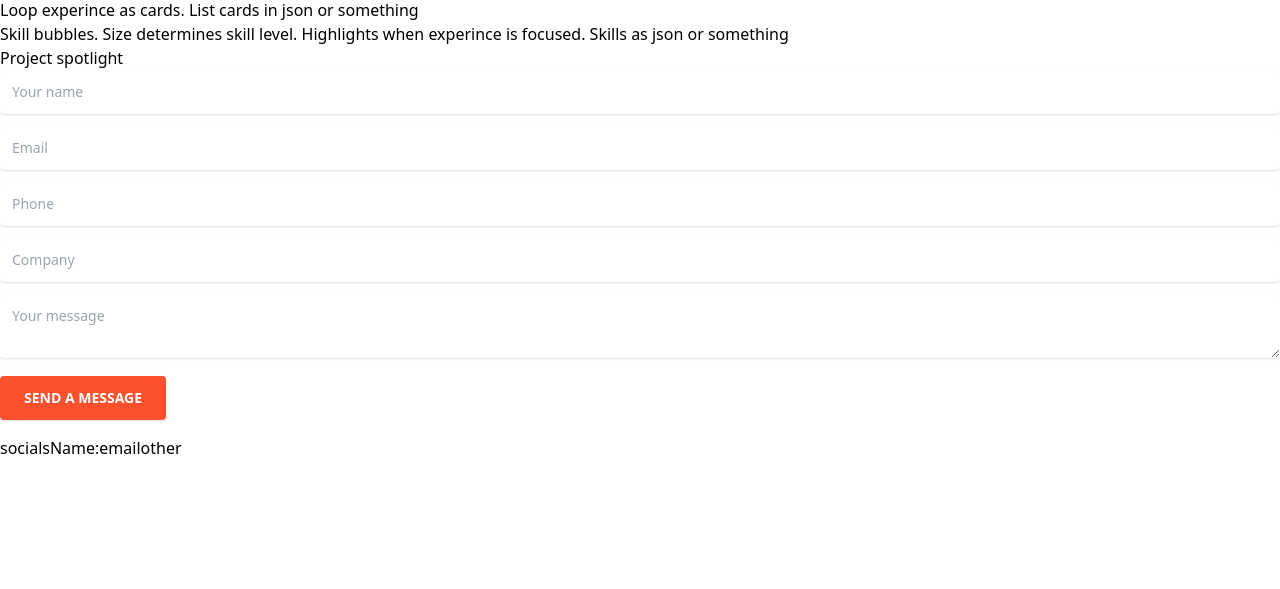
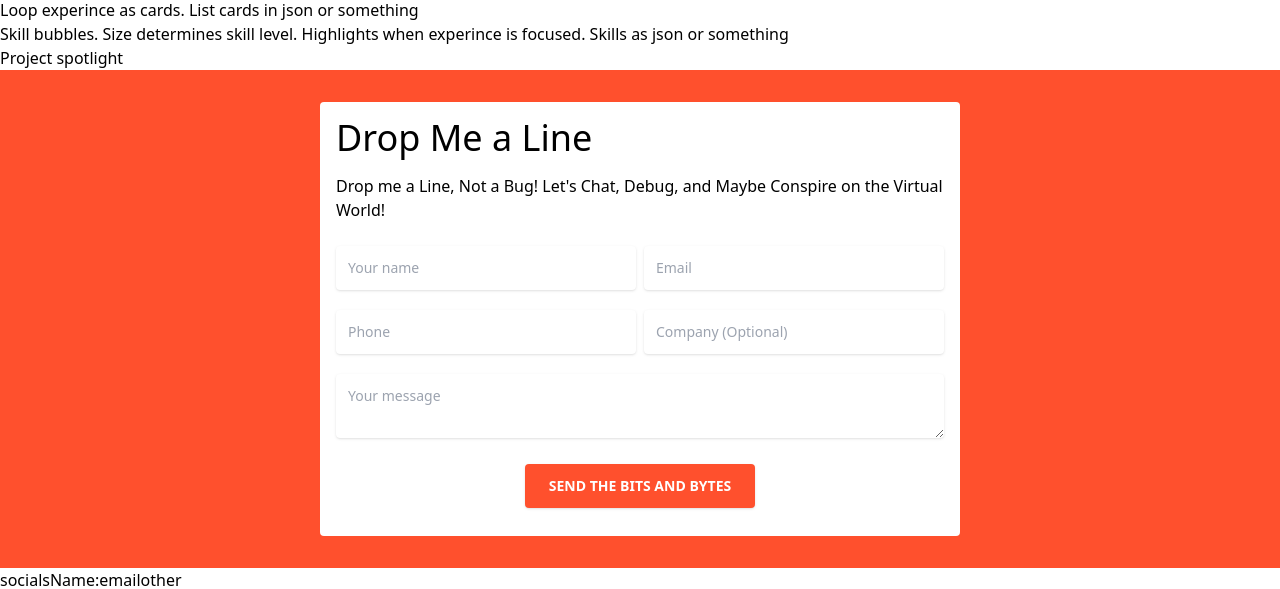
Before and after one commit to OliveSerg/personalsite-OliveSerg, a React (Vite) app in the folder frontend/: page / in a window 1280 px wide. Shown: the part 314-903 px from the top of the page. Before the commit the page ends 800 px from the top, so only its background shows below. Built offline with nearby package versions, Linux system fonts and the light colour scheme; no server answers.

Commit message:
Style form and add content

```diff
--- a/frontend/src/App.tsx
+++ b/frontend/src/App.tsx
@@ -51,8 +51,15 @@ function App() {
 				</p>
 			</div>
 			<div className="projects">Project spotlight</div>
-			<div className="call-to-action">
-				<ContactForm />
+			<div className="bg-scarlet-500 grid grid-cols-1 justify-items-center p-8">
+				<div className="max-w-screen-sm w-full p-4 bg-white rounded">
+					<h3 className="text-4xl mb-4">Drop Me a Line</h3>
+					<p className="mb-6">
+						Drop me a Line, Not a Bug! Let's Chat, Debug, and Maybe
+						Conspire on the Virtual World!
+					</p>
+					<ContactForm />
+				</div>
 			</div>
 			<footer>
 				<span>socials</span>
--- a/frontend/src/features/contactform/contact-form.tsx
+++ b/frontend/src/features/contactform/contact-form.tsx
@@ -17,6 +17,7 @@ const ContactForm = () => {
 
 	return (
 		<form
+			className="grid grid-cols-2 gap-2"
 			action={import.meta.env.VITE_API_URL + "contact"}
 			onSubmit={handleSubmit(onSubmit)}
 			method="POST">
@@ -28,7 +29,7 @@ const ContactForm = () => {
 				className="hidden"
 				{...register("contact_me")}
 			/>
-			<div className="pt-0 mb-3">
+			<div className="mb-3">
 				<input
 					type="text"
 					placeholder="Your name"
@@ -47,7 +48,7 @@ const ContactForm = () => {
 					</p>
 				)}
 			</div>
-			<div className="pt-0 mb-3">
+			<div className="mb-3">
 				<input
 					type="email"
 					placeholder="Email"
@@ -66,7 +67,7 @@ const ContactForm = () => {
 					</p>
 				)}
 			</div>
-			<div className="pt-0 mb-3">
+			<div className="mb-3">
 				<input
 					type="tel"
 					placeholder="Phone"
@@ -85,10 +86,10 @@ const ContactForm = () => {
 					</p>
 				)}
 			</div>
-			<div className="pt-0 mb-3">
+			<div className="mb-3">
 				<input
 					type="company"
-					placeholder="Company"
+					placeholder="Company (Optional)"
 					className="focus:outline-none focus:ring relative w-full px-3 py-3 text-sm text-gray-600 placeholder-gray-400 bg-white border-0 rounded shadow outline-none"
 					{...register("company", {
 						maxLength: {
@@ -104,7 +105,7 @@ const ContactForm = () => {
 					</p>
 				)}
 			</div>
-			<div className="pt-0 mb-3">
+			<div className="col-span-full mb-3">
 				<textarea
 					placeholder="Your message"
 					className="focus:outline-none focus:ring relative w-full px-3 py-3 text-sm text-gray-600 placeholder-gray-400 bg-white border-0 rounded shadow outline-none"
@@ -116,11 +117,11 @@ const ContactForm = () => {
 					</p>
 				)}
 			</div>
-			<div className="pt-0 mb-3">
+			<div className="col-span-full mb-3 text-center">
 				<button
-					className="active:bg-scarlet-600 hover:shadow-lg focus:outline-none px-6 py-3 mb-1 mr-1 text-sm font-bold text-white uppercase transition-all duration-150 ease-linear bg-scarlet-500 rounded shadow outline-none"
+					className="active:bg-scarlet-600 hover:shadow-lg focus:outline-none px-6 py-3 text-sm font-bold text-white uppercase transition-all duration-150 ease-linear bg-scarlet-500 rounded shadow outline-none"
 					type="submit">
-					Send a message
+					Send the Bits and Bytes
 				</button>
 			</div>
 		</form>
```
